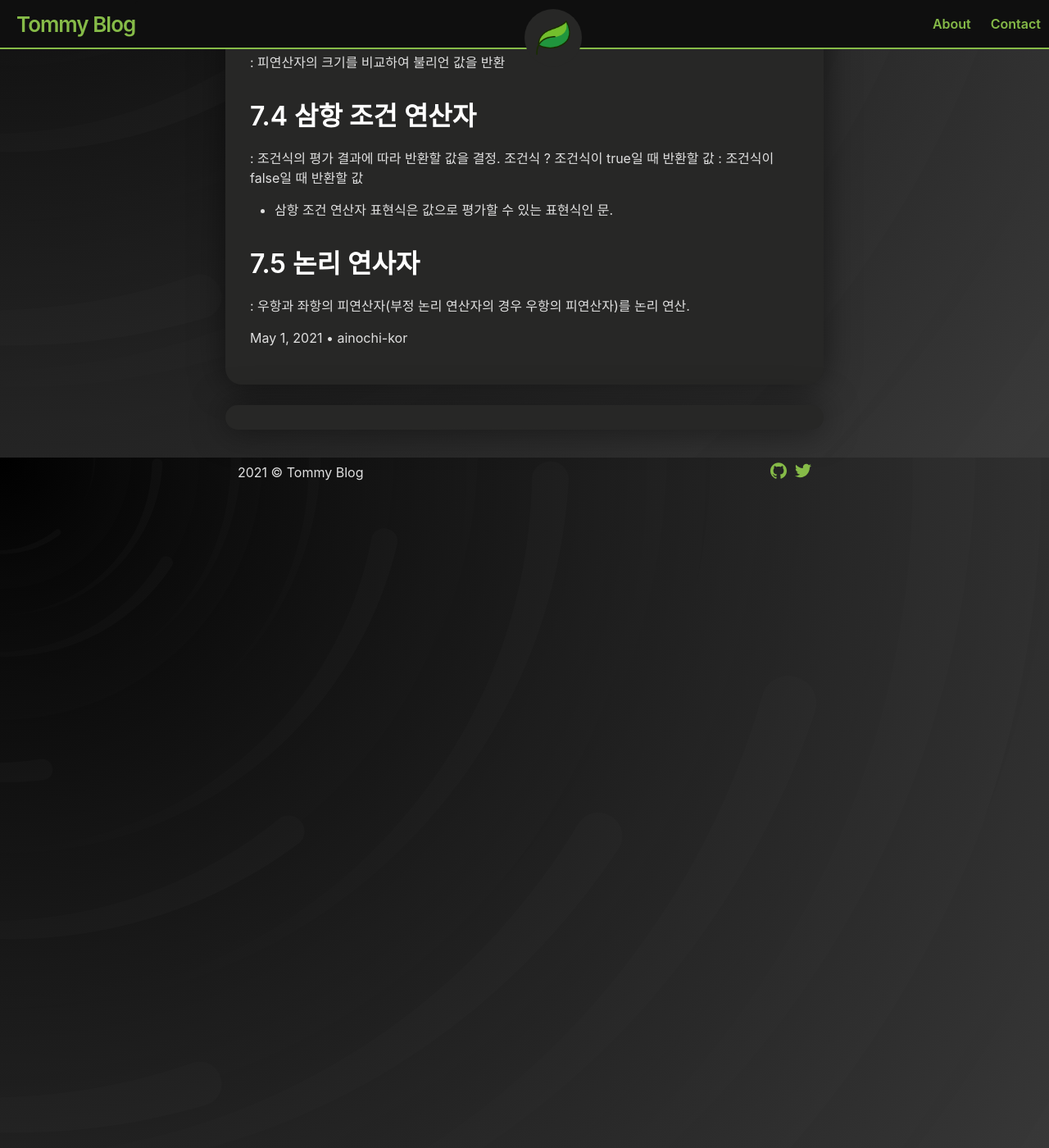
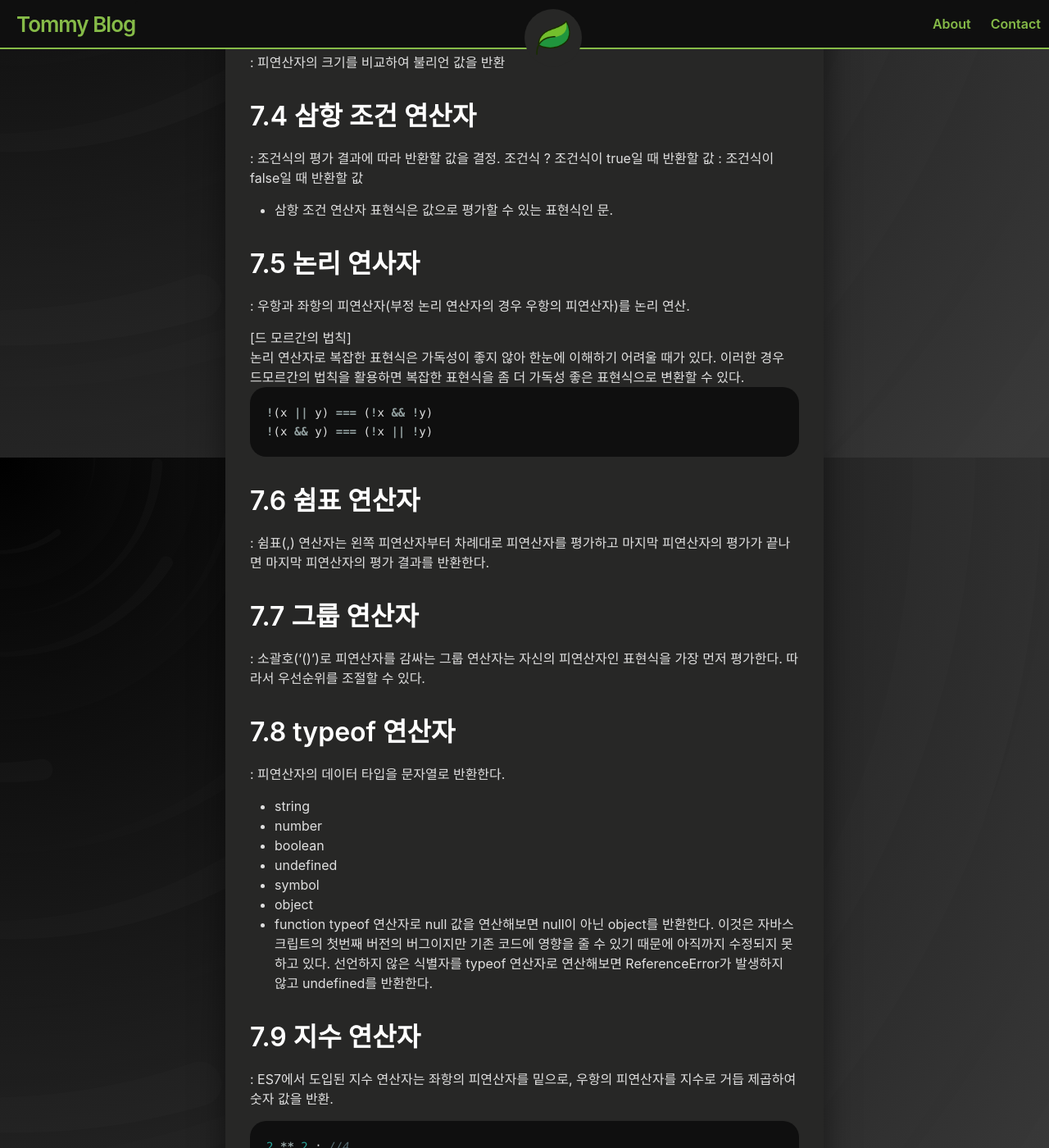
Before and after one commit to ainochi-kor/ainochi-kor.github.io, a Jekyll site: the page built from _posts/ModernJS/2021-05-01-07장_연산자.md, in a window 1280 px wide and 1400 px high, scrolled down 2322 px. Shown: the whole window at 82% size. Built offline with Jekyll 4.4.1, drawn with Linux system fonts in a browser that asks for light colours; a script that is not in the unit is left out; some of the changed text lies outside the part shown.

Commit message:
modified by Tommy 7장 연산자

````diff
--- a/_posts/ModernJS/2021-05-01-07장_연산자.md
+++ b/_posts/ModernJS/2021-05-01-07장_연산자.md
@@ -82,3 +82,68 @@ Object.is(NaN, NaN); //true
 
 ## 7.5 논리 연사자
 : 우항과 좌항의 피연산자(부정 논리 연산자의 경우 우항의 피연산자)를 논리 연산.
+
+[드 모르간의 법칙]
+: 논리 연산자로 복잡한 표현식은 가독성이 좋지 않아 한눈에 이해하기 어려울 때가 있다. 이러한 경우 드모르간의 법칙을 활용하면 복잡한 표현식을 좀 더 가독성 좋은 표현식으로 변환할 수 있다.
+``` js
+!(x || y) === (!x && !y)
+!(x && y) === (!x || !y)
+```
+
+## 7.6 쉼표 연산자
+: 쉼표(,) 연산자는 왼쪽 피연산자부터 차례대로 피연산자를 평가하고 마지막 피연산자의 평가가 끝나면 마지막 피연산자의 평가 결과를 반환한다.
+
+## 7.7 그룹 연산자
+: 소괄호('()')로 피연산자를 감싸는 그룹 연산자는 자신의 피연산자인 표현식을 가장 먼저 평가한다. 따라서 우선순위를 조절할 수 있다.
+
+## 7.8 typeof 연산자
+: 피연산자의 데이터 타입을 문자열로 반환한다.
+- string
+- number
+- boolean
+- undefined
+- symbol
+- object
+- function
+typeof 연산자로 null 값을 연산해보면 null이 아닌 object를 반환한다.
+이것은 자바스크립트의 첫번째 버전의 버그이지만 기존 코드에 영향을 줄 수 있기 때문에 아직까지 수정되지 못하고 있다.
+선언하지 않은 식별자를 typeof 연산자로 연산해보면 ReferenceError가 발생하지 않고 undefined를 반환한다.
+
+## 7.9 지수 연산자
+: ES7에서 도입된 지수 연산자는 좌항의 피연산자를 밑으로, 우항의 피연산자를 지수로 거듭 제곱하여 숫자 값을 반환.
+``` js
+2 ** 2 ; //4
+```
+- 지수 연산자 도입 전에는 Math.pow 메서드를 사용했다.
+- 음수를 거듭제곱의 밑으로 사용해 계산하려면 괄호로 묶어야 한다. (-5) ** 2; // 25
+
+## 7.10 그 외의 연산자
+
+연산자|개요|참고|
+-----|----------------------|---------------------|
+?.|옵셔널 체이닝 연산자|9.4.2절 "옵셔널 체이닝 연산자"|
+??|null 병합 연산자|9.4.3절 "null 병합 연산자"|
+delete|프로퍼티 삭제|10.8절 "프로퍼티 삭제"|
+new|생성자 함수를 호출할 때 사용하여 인스턴스를 생성|17.2.6절 "new연산자"|
+instanceof|좌변의 객체가 우변의 생성자 함수와 연결된 인스턴스인지 판별|19.10절"instanceof 연산자"|
+in|프로퍼티 존재 확인|19.13.1절 "in 연산자"|
+
+## 7.11 연산자의 부수 효과
+- 할당 연산자 (=)
+- 증감 연산자(++/--)
+- delete 연산자
+
+## 7.12 연산자 순위
+
+우선순위|연산자|
+----|--------------------------------------------|
+1|()|
+2|new(매개변수 존재), ., [](프로퍼티 접근), ()(함수호출), ?.(옵셔널 체이닝 연산자)|
+3|new(매개변수 미존재)|
+4|x++, x--|
+5|!x, +x, -x, ++x, --x, typeof, delete|
+6|**(이항 연산자 중에서 우선순위가 가장 높다)|
+7|*,/,%|
+8|+,-|
+9|<,<=, >, >=, in, instanceof|
+10|==, !=, ===, !==|
````
